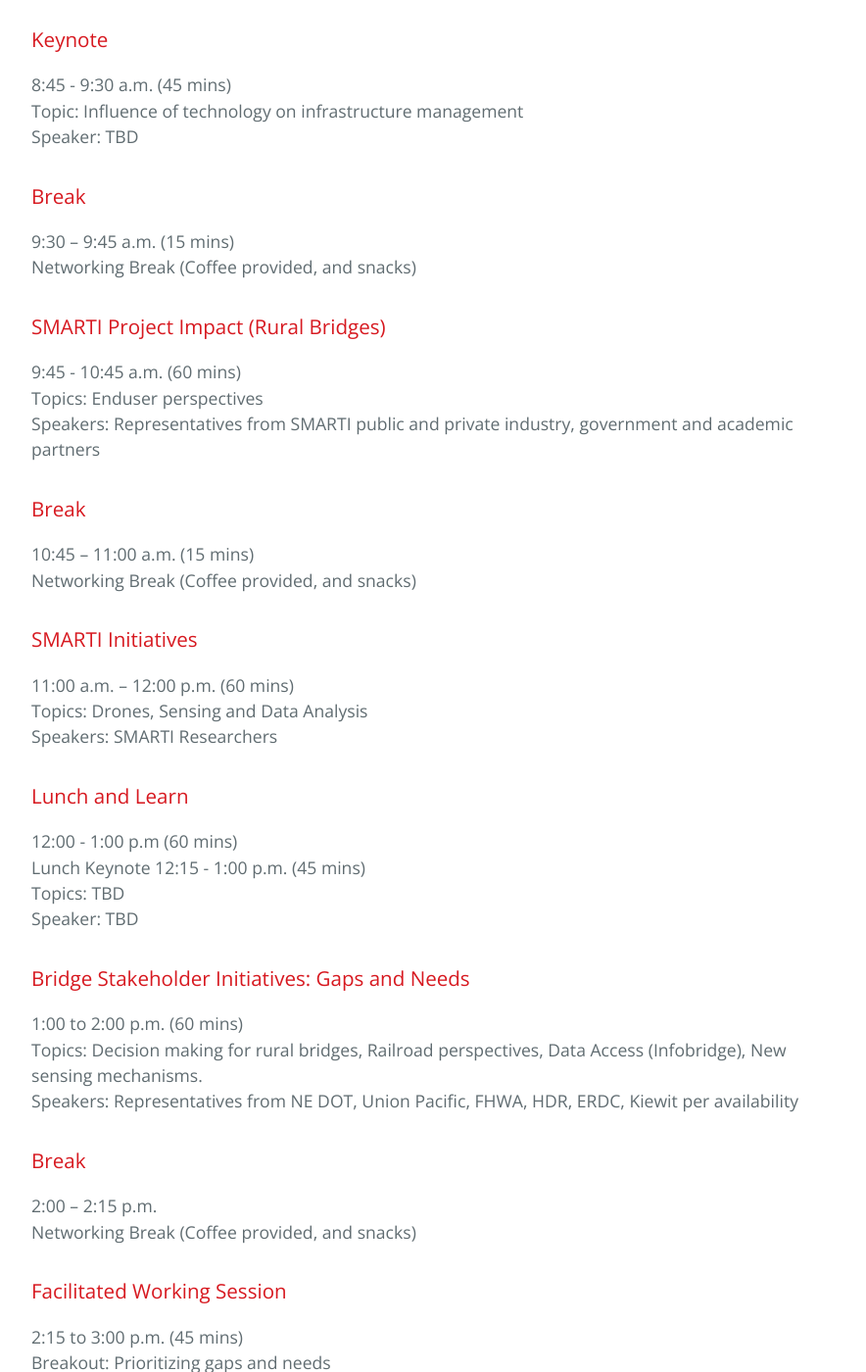
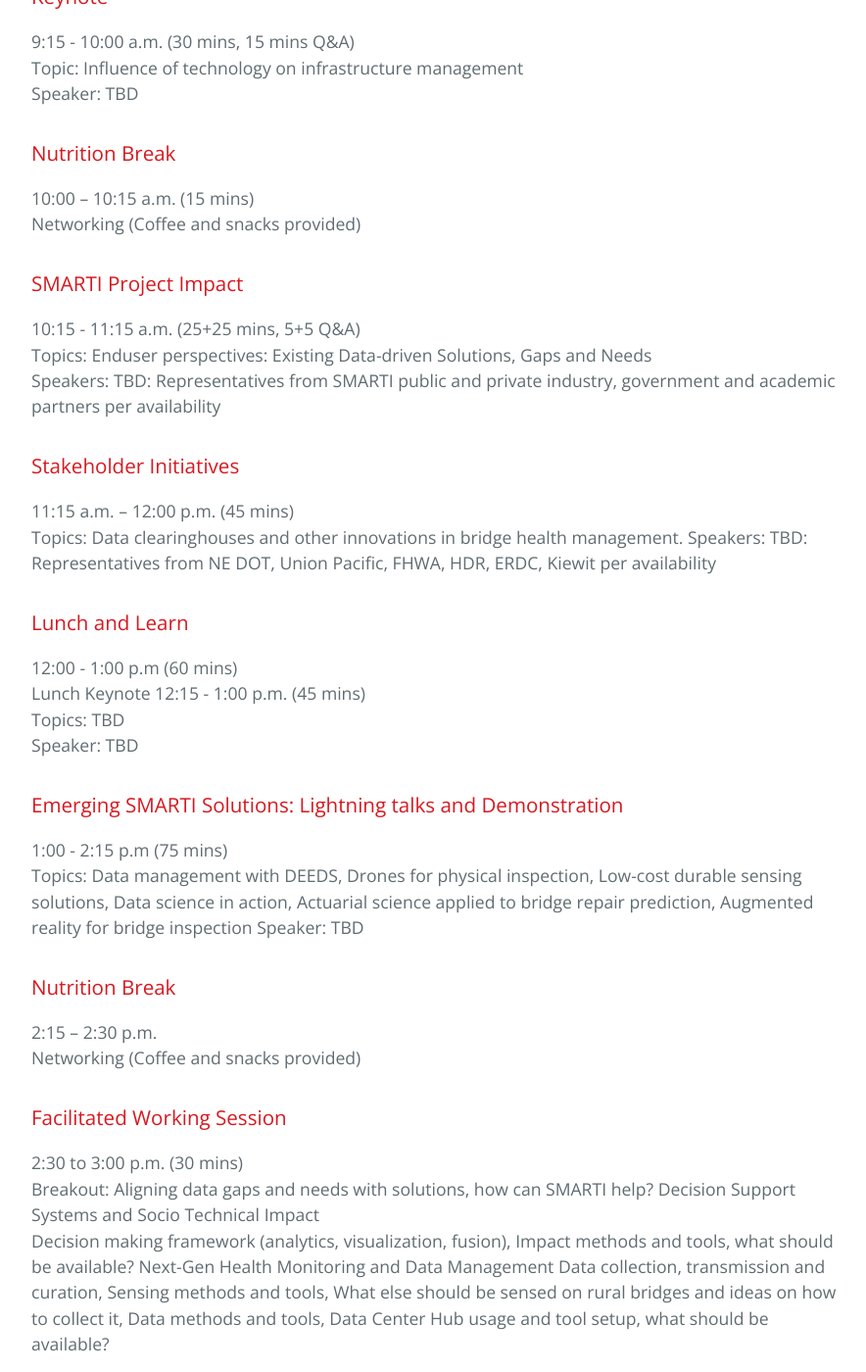
Before and after one commit to BridgingBigData/BridgingBigData.github.io, a Jekyll site: the page built from pages/bbd2019agenda.md, in a window 1280 px wide and 1400 px high, scrolled down 1167 px. Shown: the whole window at 98% size, without its empty margins (192-1076 px from the left). Built offline with Jekyll 4.4.1, drawn with Linux system fonts in a browser that asks for light colours; some of the changed text lies outside the part shown.

Commit message:
Update bbd2019agenda.md

```diff
--- a/pages/bbd2019agenda.md
+++ b/pages/bbd2019agenda.md
@@ -7,46 +7,42 @@
 # BBD 2019
 
 ## Date
-Monday, September 16th 2019
+TBD, 2019
 
 ## Duration
-8:00 A.M. to 4 P.M.
-- Registration starts at 8:00 AM
+8:30 A.M. to 4 P.M.
 
 ## Agenda
 
 ### Registration
-8:00 a.m.
+8:30 a.m.
 Breakfast and coffee available
 Registration table open
+Networking
 
 ### Welcome
-8:30 - 8:45 a.m. (15 mins)
+9:00 - 9:15 a.m. (10 mins, 5 mins transition time)
 Topic: Welcome Remarks
 Speakers: From the College of Information Science and Technology, UNO and College of Engineering, University of Nebraska–Lincoln
 
 ### Keynote
-8:45 - 9:30 a.m. (45 mins)
+9:15 - 10:00 a.m. (30 mins, 15 mins Q&A)
 Topic: Influence of technology on infrastructure management
 Speaker: TBD
 
-### Break
-9:30 – 9:45 a.m. (15 mins)
-Networking Break (Coffee provided, and snacks)
+### Nutrition Break
+10:00 – 10:15 a.m. (15 mins)
+Networking (Coffee and snacks provided)
 
-### SMARTI Project Impact (Rural Bridges)
-9:45 - 10:45 a.m. (60 mins)
-Topics: Enduser perspectives
-Speakers: Representatives from SMARTI public and private industry, government and academic partners
+### SMARTI Project Impact
+10:15 - 11:15 a.m. (25+25 mins, 5+5 Q&A)
+Topics: Enduser perspectives: Existing Data-driven Solutions, Gaps and Needs
+Speakers: TBD: Representatives from SMARTI public and private industry, government and academic partners per availability
 
-### Break
-10:45 – 11:00 a.m. (15 mins)
-Networking Break (Coffee provided, and snacks)
-
-### SMARTI Initiatives
-11:00 a.m. – 12:00 p.m. (60 mins)
-Topics: Drones, Sensing and Data Analysis
-Speakers: SMARTI Researchers
+### Stakeholder Initiatives
+11:15 a.m. – 12:00 p.m. (45 mins)
+Topics: Data clearinghouses and other innovations in bridge health management.
+Speakers: TBD: Representatives from NE DOT, Union Pacific, FHWA, HDR, ERDC, Kiewit per availability
 
 ### Lunch and Learn
 12:00 - 1:00 p.m (60 mins)
@@ -54,24 +50,29 @@
 Topics: TBD
 Speaker: TBD
 
-### Bridge Stakeholder Initiatives: Gaps and Needs
-1:00 to 2:00 p.m. (60 mins)
-Topics: Decision making for rural bridges, Railroad perspectives, Data Access (Infobridge), New sensing mechanisms.
-Speakers: Representatives from NE DOT, Union Pacific, FHWA, HDR, ERDC, Kiewit per availability
+### Emerging SMARTI Solutions: Lightning talks and Demonstration
+1:00 - 2:15 p.m (75 mins)
+Topics: Data management with DEEDS, Drones for physical inspection, Low-cost durable sensing solutions, Data science in action, Actuarial science applied to bridge repair prediction, Augmented reality for bridge inspection
+Speaker: TBD
 
-### Break
-2:00 – 2:15 p.m.
-Networking Break (Coffee provided, and snacks)
+### Nutrition Break
+2:15 – 2:30 p.m.
+Networking (Coffee and snacks provided)
 
 ### Facilitated Working Session
-2:15 to 3:00 p.m. (45 mins)
-Breakout: Prioritizing gaps and needs
+2:30 to 3:00 p.m. (30 mins)
+Breakout: Aligning data gaps and needs with solutions, how can SMARTI help?
+  Decision Support Systems and Socio Technical Impact
+    Decision making framework (analytics, visualization, fusion), Impact methods and tools, what should be available?
+  Next-Gen Health Monitoring and Data Management
+    Data collection, transmission and curation, Sensing methods and tools, What else should be sensed on rural bridges and ideas on how to collect it, Data methods and tools, Data Center Hub usage and tool setup, what should be available?
 
-### Break
-3:00 – 3:15 p.m.
-Networking Break (Coffee provided, and snacks)
+### Working Session Report Out
+3:00 to 3:15 p.m. (15 mins)
+Breakout: Summarize findings and share
+Speakers: Session facilitators
 
 ### Closing Keynote
-3:15 to 4:00 p.m.
-Topic: Structural Health Monitoring in Practice: The way forward
+3:15 to 4:00 p.m. (30 mins, 15 mins Q&A)
+Topic: Realizing Connected Infrastructure: The way forward
 Speaker: TBD
```
